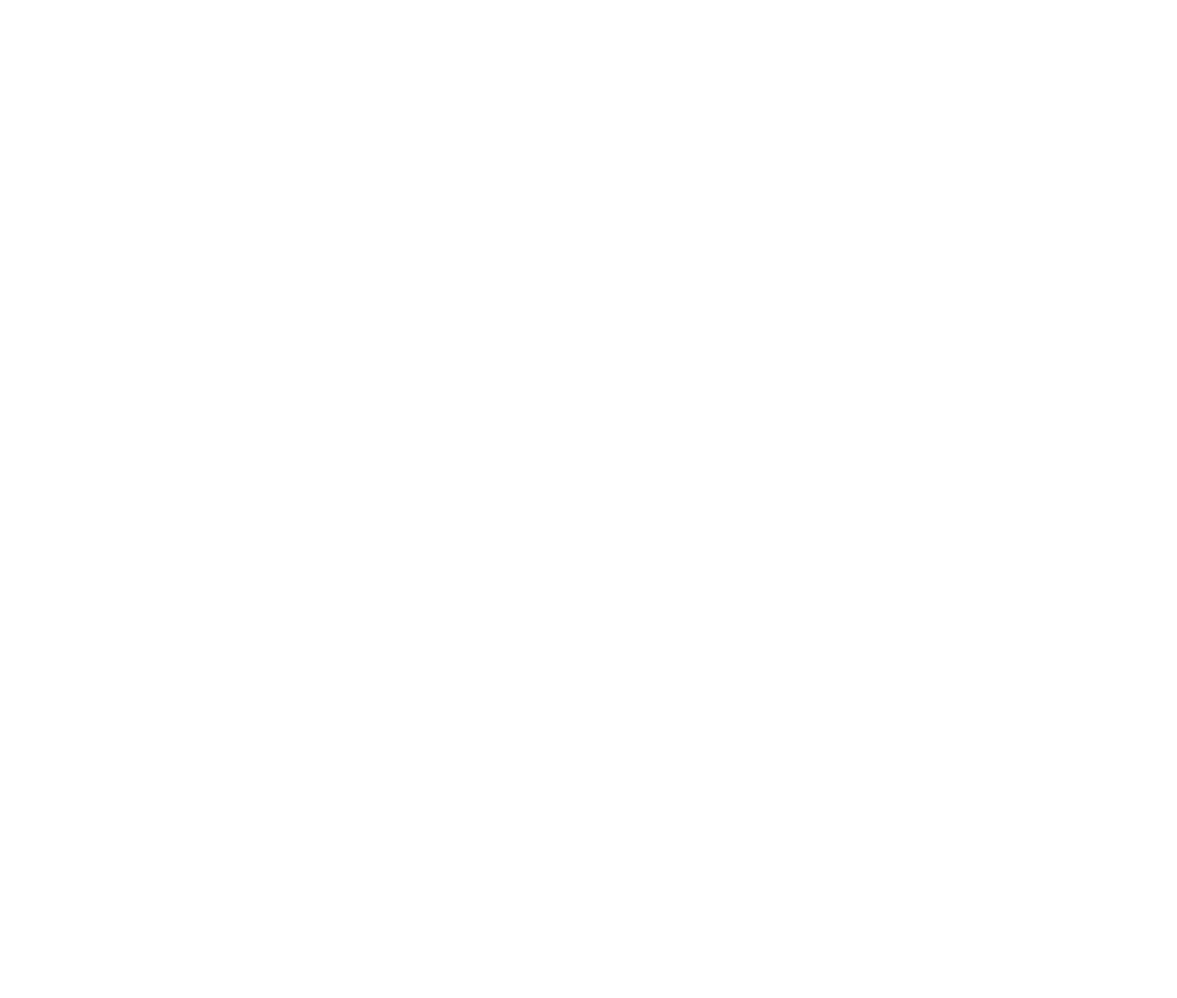
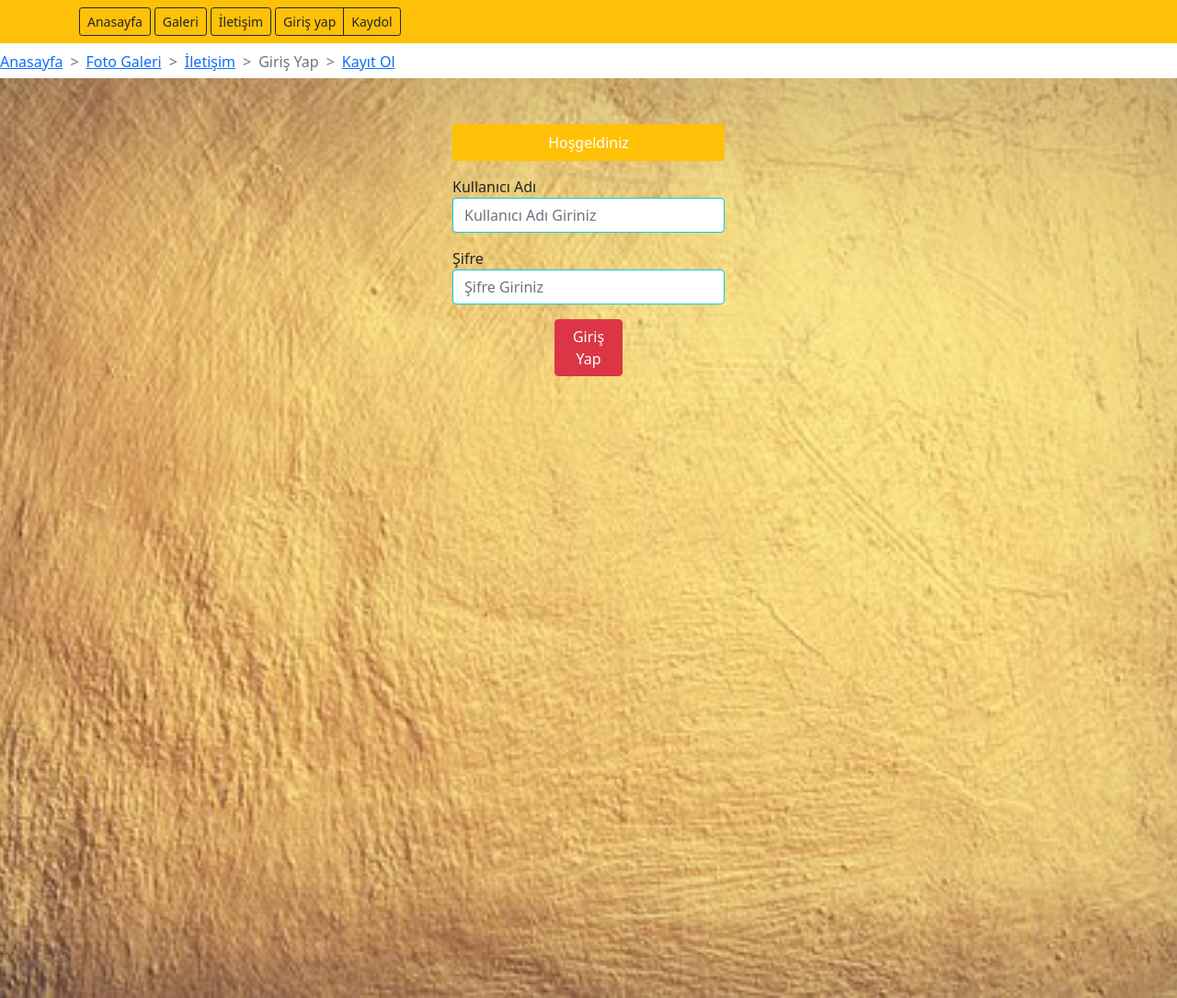
Before and after one commit to DuruDilek/-devWebSitesi, a plain HTML site: page GirisYap.html in a window 1280 px wide. Shown: the whole page at 92% size. Before the commit the page ends 800 px from the top, so only its background shows below. Drawn offline with nearby package versions, Linux system fonts and the light colour scheme; files that its build step writes are made by us from their sources.

Commit message:
GirisYap.html

```diff
--- a/GirisYap.html
+++ b/GirisYap.html
@@ -1,12 +1,70 @@
 <!DOCTYPE html>
-<html lang="en">
+<html lang="tr">
 <head>
     <meta charset="UTF-8">
-    <meta http-equiv="X-UA-Compatible" content="IE=edge">
-    <meta name="viewport" content="width=device-width, initial-scale=1.0">
-    <title>Document</title>
+
+
+    <title>Giriş Yap</title>
+    <link rel="stylesheet" href="css/style.css">
+    <link rel="stylesheet"href="style.css">
+    <link href="https://cdn.jsdelivr.net/npm/bootstrap@5.0.2/dist/css/bootstrap.min.css" rel="stylesheet" integrity="sha384-EVSTQN3/azprG1Anm3QDgpJLIm9Nao0Yz1ztcQTwFspd3yD65VohhpuuCOmLASjC" crossorigin="anonymous">
 </head>
 <body>
+    <div class="navbar">
+        <nav class="navbar navbar-warning bg-warning w-100 navbar-expand-sm" style="margin-top: -8px;">
+            <div class="container">
+                <ul class="navbar-nav">
+                   <li class="nav-item"><a href="index.html" class="btn btn-outline-dark btn-sm ms-1">Anasayfa</a>
+                    <li class="nav-item"><a href="galeri.html"class="btn btn-outline-dark btn-sm ms-1">Galeri</a>
+                        <li class="nav-item"><a href="iletişim.html"class="btn btn-outline-dark btn-sm ms-1">İletişim</a>
 
+                   </li>
+                   <li class="nav-item">
+                    <div class="btn-group ms-1">
+                      <a href="GirisYap.html" class="btn btn-outline-dark btn-sm">Giriş yap</a>
+                      <a href="KayitOl.html" class="btn btn-outline-dark btn-sm">Kaydol</a>
+                    </div>
+                   </li>
+
+
+                </ul>
+            </div>
+
+        </nav>
+    </div>
+    <nav aria-label="breadcrumb" style="--bs-breadcrumb-divider: '>';">
+      <ol class="breadcrumb">
+
+        <li class="breadcrumb-item"><a href="index.html">Anasayfa</a></li>
+        <li class="breadcrumb-item"><a href="galeri.html">Foto Galeri</a></li>
+        <li class="breadcrumb-item"><a href="iletişim.html">İletişim</a></li>
+        <li class="breadcrumb-item active" aria-current="page">Giriş Yap</li>
+        <li class="breadcrumb-item"><a href="KayitOl.html">Kayıt Ol</a></li>
+
+      </ol>
+    </nav>
+    <section class="girisyapSection">
+      <div class="container w-25 mmx-auto ">
+        <form class="girisyapForm">
+           <div class="w-100 mb-3 bg-warning text-white rounded-2 p-2 text-center">
+            <span>Hoşgeldiniz</span>
+           </div>
+           <div class="w-100 mb-3">
+            <label class="form label">Kullanıcı Adı</label>
+            <input type="text" class="form-control border border-info" placeholder="Kullanıcı Adı Giriniz" required>
+           </div>
+           <div class="w-100 mb-3">
+            <label class="form label">Şifre</label>
+            <input type="password" class="form-control border border-info" placeholder="Şifre Giriniz" required>
+           </div>
+           <div class="w-25 girisyap"><button class="btn btn-danger">Giriş Yap</button>
+        </div>
+
+        </form>
+
+      </div>
+    </section>
+
+    <script src="https://cdn.jsdelivr.net/npm/bootstrap@5.0.2/dist/js/bootstrap.bundle.min.js" integrity="sha384-MrcW6ZMFYlzcLA8Nl+NtUVF0sA7MsXsP1UyJoMp4YLEuNSfAP+JcXn/tWtIaxVXM" crossorigin="anonymous"></script>
 </body>
 </html>
```
